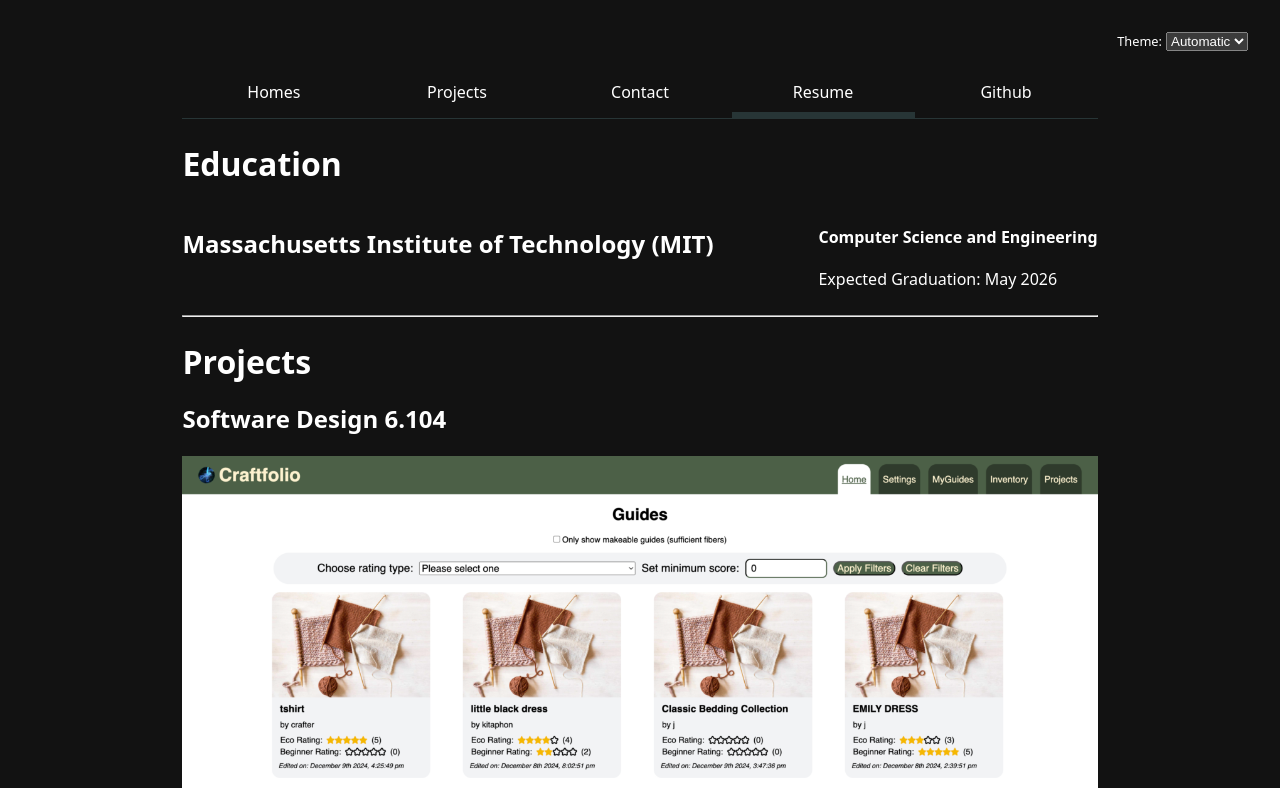
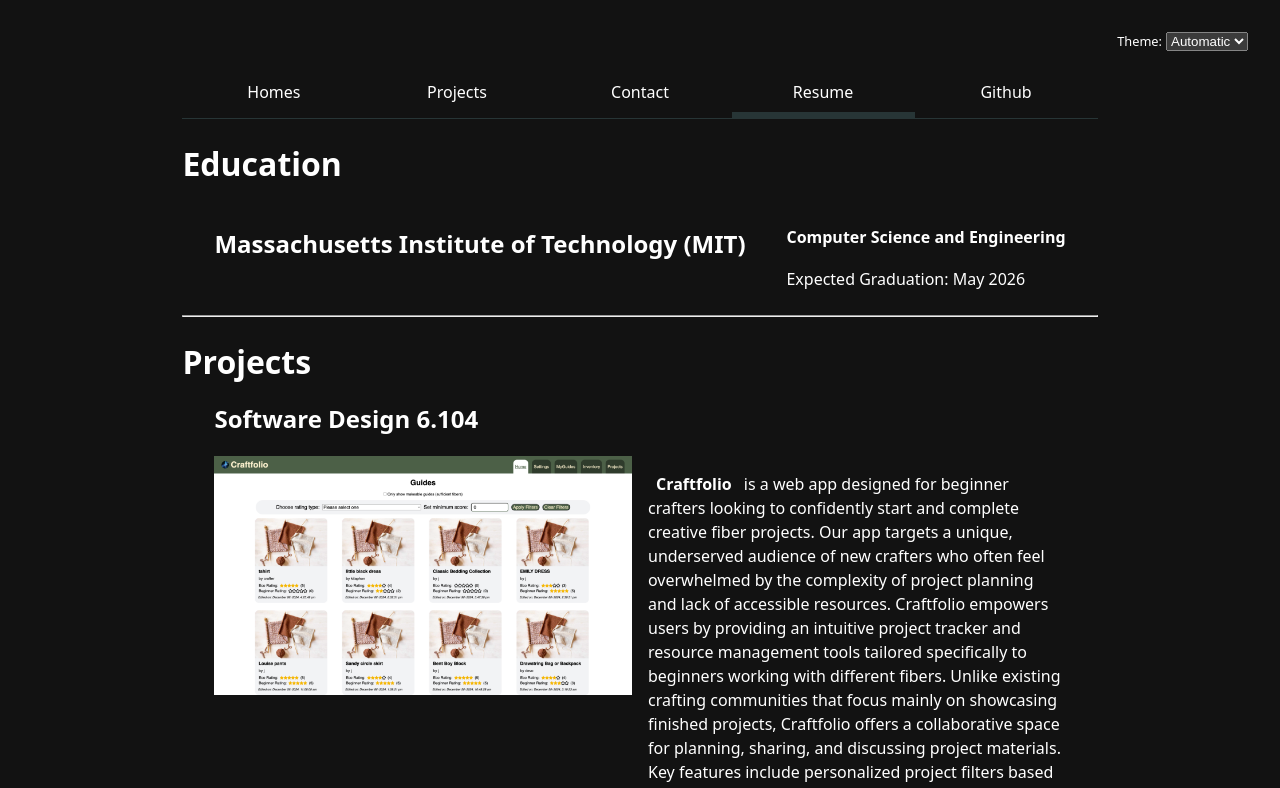
Before and after one commit to jennet-zamanova/data-vis-portfolio, a SvelteKit app: page /resume in a window 1280 px wide. Shown: the top 788 px of the page. Built offline with nearby package versions, Linux system fonts and the light colour scheme.

Commit message:
fix styling

```diff
--- a/src/lib/projects.json
+++ b/src/lib/projects.json
@@ -2,13 +2,13 @@
     {
         "title": "A2 for 6.c35",
         "href": "projects/project-pages/a2.html",
-        "image": "../images/a3/commuter_rail.png",
+        "image": "images/a3/commuter_rail.png",
         "description": "<ol> <li>Single Zoning vs City Density</li> <li>People with what income live in single zoning?</li> <li>What Races live in Single Family Zoning?</li> <li>Are single zoning done near public transport/work?</li> </ol> "
     },
     {
         "title": "A3 for 6.c35",
         "href": "projects/project-pages/a3.html",
-        "image": "../images/a3/final.png",
+        "image": "images/a3/final.png",
         "description": "Visualization Critique & Redesign of the <a href='https://www.nytimes.com/2022/01/06/opinion/omicron-covid-us.html' target='_blank'>Here’s When We Expect Omicron to Peak</a> piece by NYT"
     }
 ]
--- a/src/routes/resume/+page.svelte
+++ b/src/routes/resume/+page.svelte
@@ -58,3 +58,28 @@
 
     </article>
 </section>
+
+<style>
+article {
+  margin: 0 2em;
+}
+
+.project-info {
+  display: grid;
+  gap: 1em;
+  grid-template-columns: 1fr 1fr;
+}
+
+.project-info img {
+  /* max-width: 200px; */
+}
+
+.education > article{
+  display: flex;
+  gap: 2em;
+}
+
+.education > article > h3 {
+  flex: 1;
+}
+</style>
--- a/static/style.css
+++ b/static/style.css
@@ -96,32 +96,8 @@ img {
 }
 
 
-.education > article{
-  display: flex;
-  gap: 2em;
-}
-
-.education > article > h3 {
-  flex: 1;
-}
-
-
-
 hr.dotted {
   border-top: 3px dotted #bbb;
-}
-
-.resume article {
-  margin: 0 2em;
-}
-
-.resume .project-info {
-  display: grid;
-  gap: 1em;
-  grid-template-columns: 1fr 1fr;
-}
-.resume .project-info img {
-  /* max-width: 200px; */
 }
 
 .color-scheme{
```
